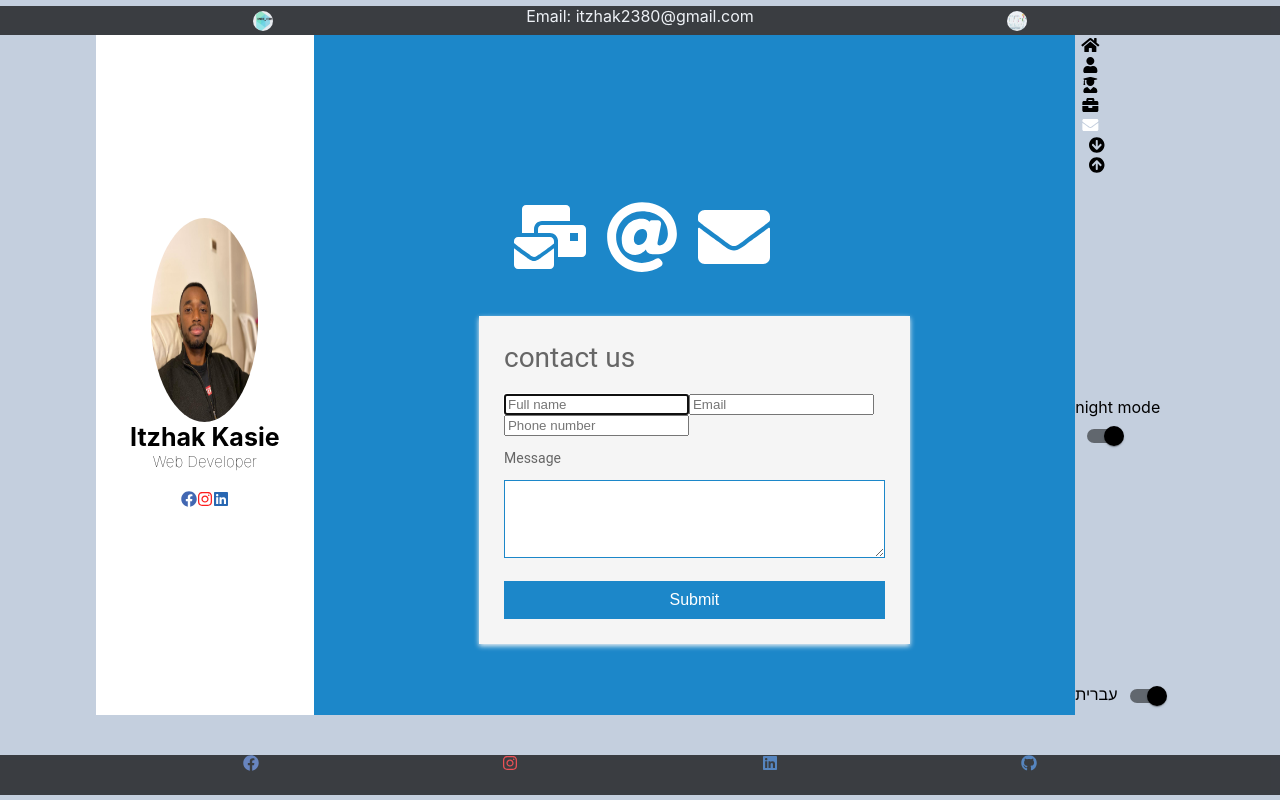
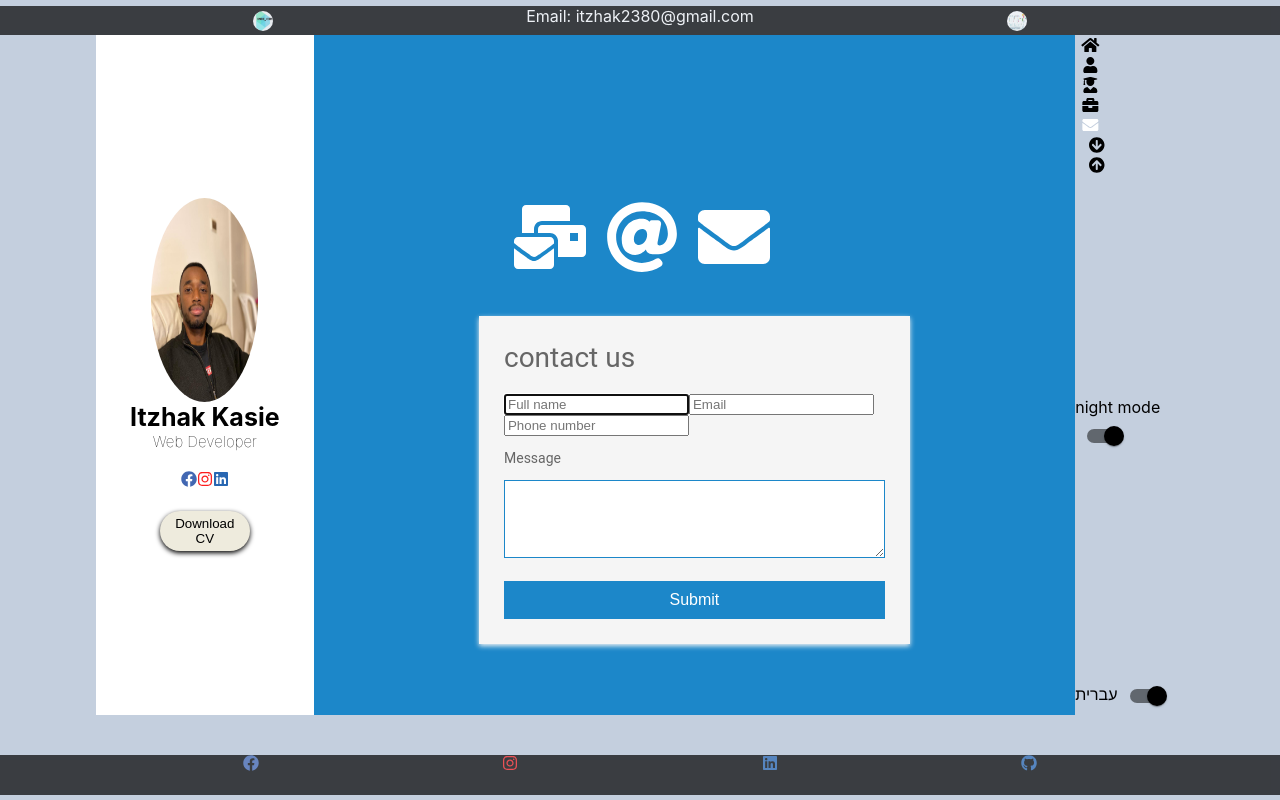
Before and after one commit to itzhak12380/portfolio, a React (Create React App) app: page /ContactPage in a window 1280 px wide. Built offline with nearby package versions, Linux system fonts and the light colour scheme.

Commit message:
button change

```diff
--- a/src/components/LeftSide/LeftSide.jsx
+++ b/src/components/LeftSide/LeftSide.jsx
@@ -86,7 +86,7 @@ export function LeftSideEnglish() {
 
       </div>
       <br />
-      <Alink target="blank" href="https://workupload.com/file/hRCZAs5qQsQ"><Button style={{borderRadius:'20px',height:'fitContent',width:'90px',padding:'5px',border:'none',backgroundColor:'#EEEBDD',boxShadow:`0 2px 5px ${ColorContext.LeftSideButtonShow}`}} Text = 'Download CV'> </Button></Alink>
+      <a target="blank" href="https://workupload.com/file/hRCZAs5qQsQ"><Button style={{borderRadius:'20px',height:'fitContent',width:'90px',padding:'5px',border:'none',backgroundColor:'#EEEBDD',boxShadow:`0 2px 5px ${ColorContext.LeftSideButtonShow}`}} Text = 'Download CV'> </Button></a>
     </Leftside>
   )
 }
```
